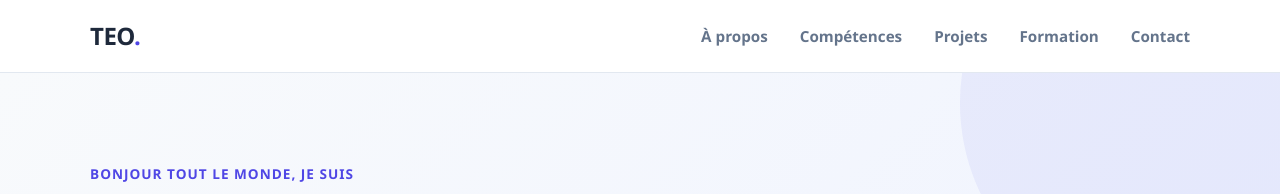
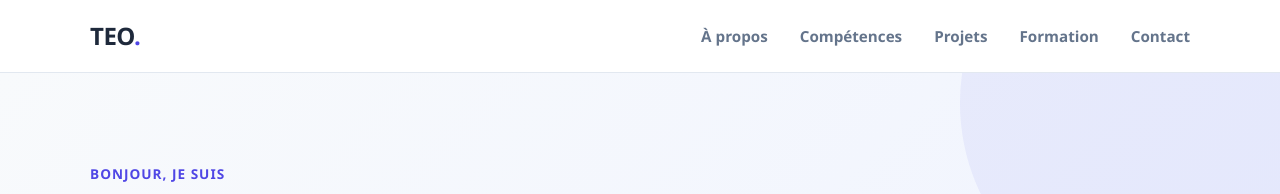
Before and after one commit to tambaousseynou337-wq/mon-portfolio, a plain HTML site: page index.html in a window 1280 px wide. Shown: the top 194 px of the page. Drawn offline with Linux system fonts and the light colour scheme.

Commit message:
Update greeting text in index.html

```diff
--- a/index.html
+++ b/index.html
@@ -31,7 +31,7 @@
         <section class="hero" id="accueil">
             <div class="container hero-content">
                 <div class="hero-texte">
-                    <p class="salutation">Bonjour tout le monde, je suis</p>
+                    <p class="salutation">Bonjour, je suis</p>
                     <h1>El hadji Ousseynou <span>Tamba</span></h1>
                     <h2>Développeur Web Full-Stack</h2>
                     <p class="hero-intro">
```
